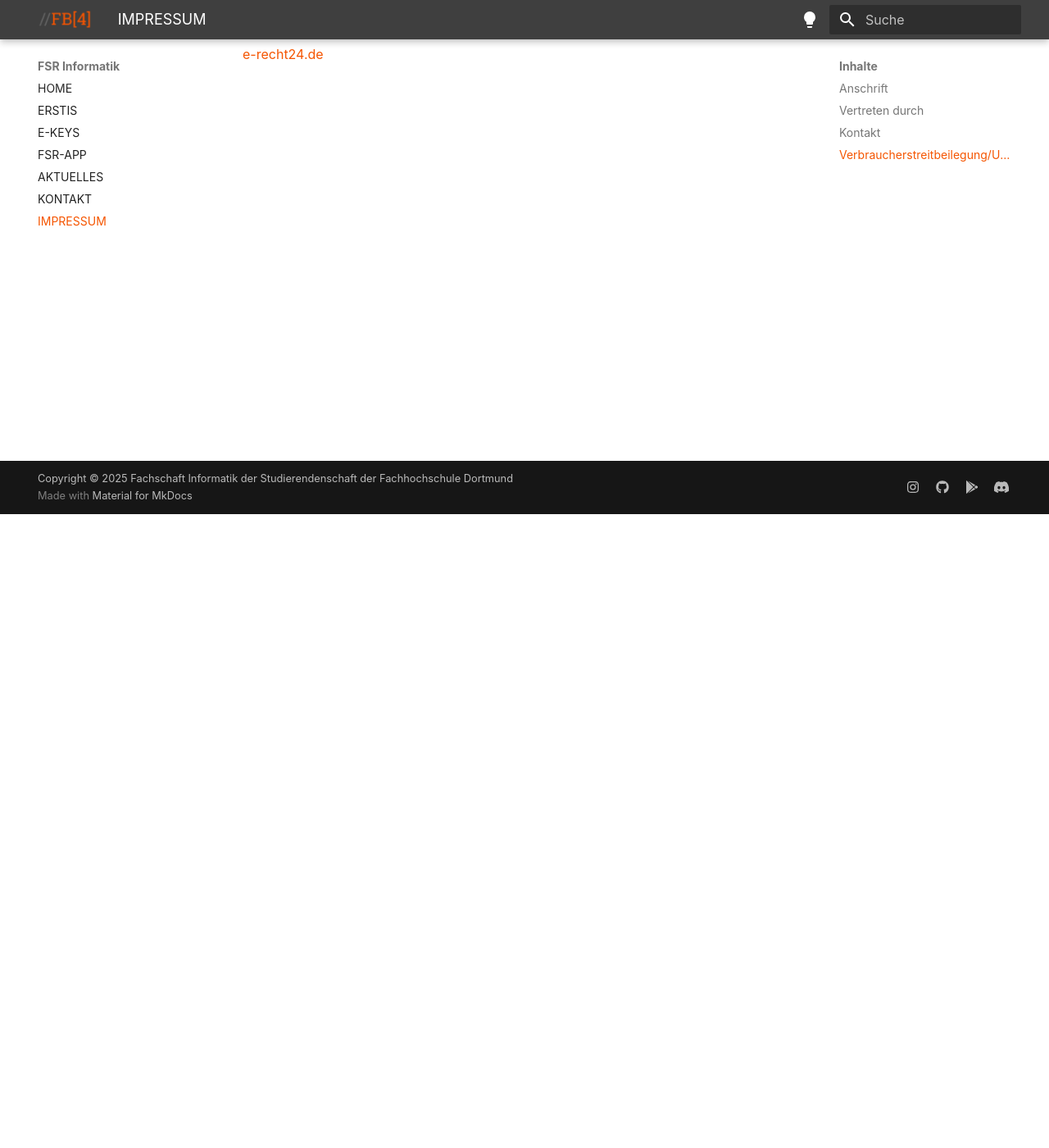
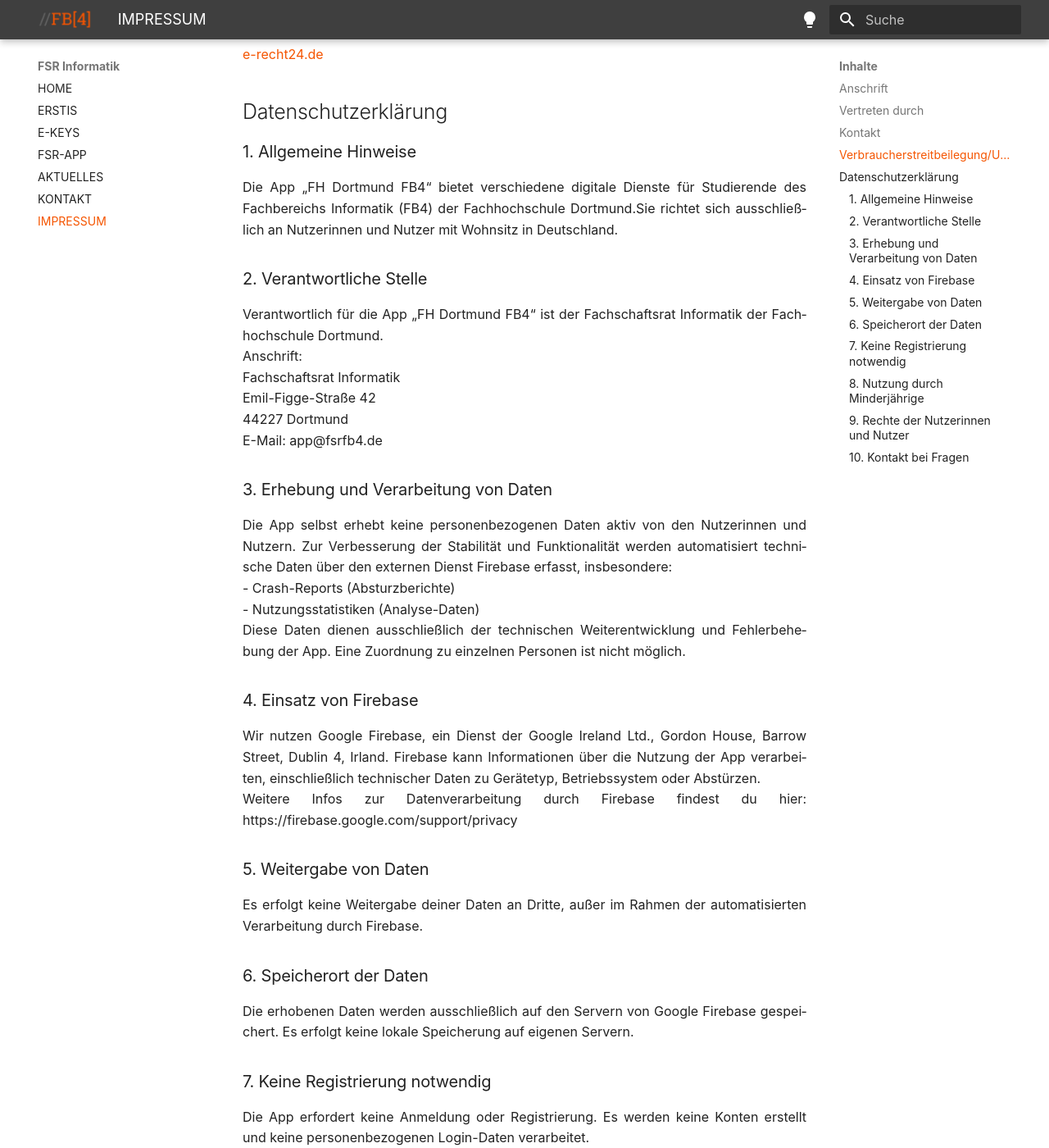
Before and after one commit to Fachschaftsrat-Informatik-FH-Dortmund/fsrfb4.de-mkdocs, an MkDocs documentation site: the page built from docs/impressum.md, in a window 1280 px wide and 1400 px high, scrolled down 773 px. Shown: the whole window at 82% size. Built offline with MkDocs 1.6.1 and Material for MkDocs 9.7.7, drawn with Linux system fonts in a browser that asks for light colours; some web fonts are replaced; plug-ins that fetch from the network failed and are left out; some of the changed text lies outside the part shown.

Commit message:
nicht besonders schöne Datenschutzerklärung, aber ist vorhanden

```diff
--- a/docs/impressum.md
+++ b/docs/impressum.md
@@ -24,3 +24,36 @@ Wir sind nicht bereit oder verpflichtet, an Streitbeilegungsverfahren vor einer
 
 Quelle:
 [e-recht24.de](https://www.e-recht24.de)
+
+## Datenschutzerklärung
+
+### 1. Allgemeine Hinweise
+Die App „FH Dortmund FB4“ bietet verschiedene digitale Dienste für Studierende des Fachbereichs Informatik (FB4) der Fachhochschule Dortmund.Sie richtet sich ausschließlich an Nutzerinnen und Nutzer mit Wohnsitz in Deutschland.
+### 2. Verantwortliche Stelle
+Verantwortlich für die App „FH Dortmund FB4“ ist der Fachschaftsrat Informatik der Fachhochschule Dortmund.
+Anschrift:
+Fachschaftsrat Informatik
+Emil-Figge-Straße 42
+44227 Dortmund
+E-Mail: app@fsrfb4.de
+### 3. Erhebung und Verarbeitung von Daten
+Die App selbst erhebt keine personenbezogenen Daten aktiv von den Nutzerinnen und Nutzern. Zur Verbesserung der Stabilität und Funktionalität werden automatisiert technische Daten über den externen Dienst Firebase erfasst, insbesondere:
+- Crash-Reports (Absturzberichte)
+- Nutzungsstatistiken (Analyse-Daten)
+Diese Daten dienen ausschließlich der technischen Weiterentwicklung und Fehlerbehebung der App. Eine Zuordnung zu einzelnen Personen ist nicht möglich.
+### 4. Einsatz von Firebase
+Wir nutzen Google Firebase, ein Dienst der Google Ireland Ltd., Gordon House, Barrow Street, Dublin 4, Irland. Firebase kann Informationen über die Nutzung der App verarbeiten, einschließlich technischer Daten zu Gerätetyp, Betriebssystem oder Abstürzen.
+Weitere Infos zur Datenverarbeitung durch Firebase findest du hier: https://firebase.google.com/support/privacy
+### 5. Weitergabe von Daten
+Es erfolgt keine Weitergabe deiner Daten an Dritte, außer im Rahmen der automatisierten Verarbeitung durch Firebase.
+### 6. Speicherort der Daten
+Die erhobenen Daten werden ausschließlich auf den Servern von Google Firebase gespeichert. Es erfolgt keine lokale Speicherung auf eigenen Servern.
+### 7. Keine Registrierung notwendig
+Die App erfordert keine Anmeldung oder Registrierung. Es werden keine Konten erstellt und keine personenbezogenen Login-Daten verarbeitet.
+### 8. Nutzung durch Minderjährige
+Die App richtet sich ausschließlich an Studierende und ist nicht für die Nutzung durch Kinder oder Jugendliche unter 16 Jahren bestimmt.
+### 9. Rechte der Nutzerinnen und Nutzer
+Die im Rahmen von Firebase erhobenen Daten sind anonymisiert und lassen keinen Rückschluss auf einzelne Personen zu. Daher gelten die Datenschutzrechte gemäß DSGVO (wie Auskunft oder Löschung) für diese Daten nicht.
+### 10. Kontakt bei Fragen
+Bei Fragen zum Datenschutz kannst du dich jederzeit per E-Mail an uns wenden:
+app@fsrfb4.de
```
